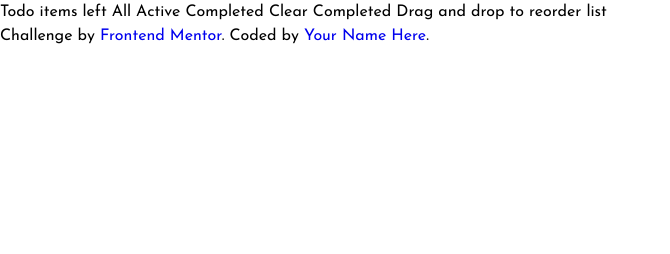
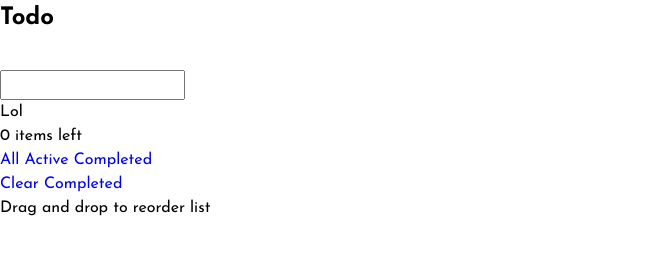
Before and after one commit to alria-k/todo-app, a plain HTML site: page index.html in a window 1280 px wide. Shown: the whole page, without its empty margins (0-670 px from the left). Drawn offline with nearby package versions, Linux system fonts and the light colour scheme; files that its build step writes are made by us from their sources.

Commit message:
HTML ready

```diff
--- a/index.html
+++ b/index.html
@@ -21,18 +21,51 @@
     <title>Frontend Mentor | Todo app</title>
   </head>
   <body>
-    Todo
-
-    <!-- Add dynamic number -->
-    items left All Active Completed Clear Completed Drag and drop to reorder
-    list
-
-    <div class="attribution">
-      Challenge by
-      <a href="https://www.frontendmentor.io?ref=challenge" target="_blank"
-        >Frontend Mentor</a
-      >. Coded by <a href="#">Your Name Here</a>.
-    </div>
+    <main class="main">
+      <section class="container">
+        <div class="todo">
+          <div class="todo__top">
+            <h1 class="todo__title">Todo</h1>
+            <div class="scheme__change">
+              <svg xmlns="http://www.w3.org/2000/svg" width="26" height="26">
+                <path
+                  fill="#FFF"
+                  fill-rule="evenodd"
+                  d="M13 21a1 1 0 011 1v3a1 1 0 11-2 0v-3a1 1 0 011-1zm-5.657-2.343a1 1 0 010 1.414l-2.121 2.121a1 1 0 01-1.414-1.414l2.12-2.121a1 1 0 011.415 0zm12.728 0l2.121 2.121a1 1 0 01-1.414 1.414l-2.121-2.12a1 1 0 011.414-1.415zM13 8a5 5 0 110 10 5 5 0 010-10zm12 4a1 1 0 110 2h-3a1 1 0 110-2h3zM4 12a1 1 0 110 2H1a1 1 0 110-2h3zm18.192-8.192a1 1 0 010 1.414l-2.12 2.121a1 1 0 01-1.415-1.414l2.121-2.121a1 1 0 011.414 0zm-16.97 0l2.121 2.12A1 1 0 015.93 7.344L3.808 5.222a1 1 0 011.414-1.414zM13 0a1 1 0 011 1v3a1 1 0 11-2 0V1a1 1 0 011-1z"
+                />
+              </svg>
+            </div>
+          </div>
+          <div class="todo__box">
+            <div class="todo__box-top">
+              <label class="todo-create">
+                <span></span>
+                <input class="todo-input" type="text" />
+              </label>
+            </div>
+            <div class="todo__box-main">
+              <div class="todo__block">
+                <div class="todo__block-center">
+                  <ul>
+                    <li class="todo-item">Lol</li>
+                  </ul>
+                </div>
+              </div>
+              <div class="todo__functional">
+                <p class="todo__items-left"><span>0</span> items left</p>
+                <div class="todo__functional-box">
+                  <a class="todo__functional-item" href="#">All</a>
+                  <a class="todo__functional-item" href="#">Active</a>
+                  <a class="todo__functional-item" href="#">Completed</a>
+                </div>
+                <a class="todo__functional-clear" href="#">Clear Completed</a>
+              </div>
+            </div>
+          </div>
+          <p class="todo__footer">Drag and drop to reorder list</p>
+        </div>
+      </section>
+    </main>
   </body>
   <script src="./js/app.js"></script>
 </html>
--- a/style/cssReset.css
+++ b/style/cssReset.css
@@ -9,6 +9,7 @@
 ul,
 ol {
   padding: 0;
+  margin: 0;
 }
 
 /* Убираем внешние отступы */
```
